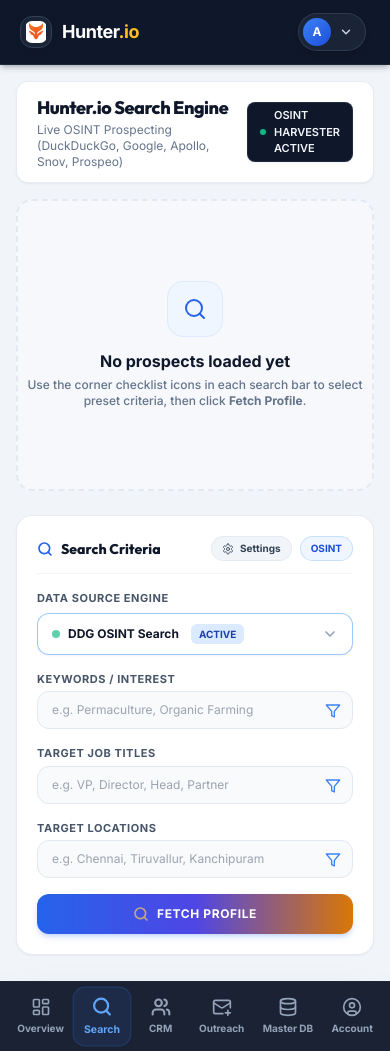
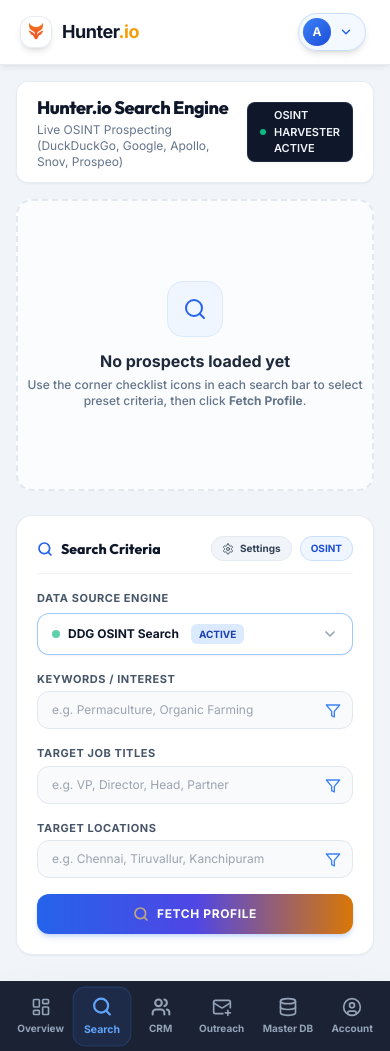
Before and after one commit to ArionGD/headhunter, a Django app: page /dashboard/ in a window 390 px wide. Run offline with Django 5.2, Linux system fonts and the light colour scheme; some libraries are stand-ins or nearby versions.

Commit message:
v1.5 Final: Restored exact v1.2 Light theme layout (header logo box, profile pill, white glass cards) without dark mode mixing

```diff
--- a/core/templates/app_base.html
+++ b/core/templates/app_base.html
@@ -135,45 +135,45 @@
 </head>
 <body class="h-full flex flex-col antialiased text-slate-800 dark:text-slate-100 bg-slate-100 dark:bg-slate-950 transition-colors duration-200">
 
-    <!-- ENTERPRISE HEADER BAR (Slate-900 on Mobile, Light White on PC view >= md) -->
-    <header class="sticky top-0 z-40 bg-slate-900 md:bg-white dark:md:bg-slate-900 border-b border-slate-800 md:border-slate-200/80 dark:md:border-slate-800 text-white md:text-slate-800 dark:md:text-white shadow-md shadow-slate-950/20 md:shadow-slate-900/5 transition-colors">
+    <!-- ENTERPRISE HEADER BAR (Clean Glass White in Light Mode, Deep Blue in Dark Mode) -->
+    <header class="sticky top-0 z-40 bg-white/95 dark:bg-slate-900/95 backdrop-blur-xl border-b border-slate-200/80 dark:border-slate-800 text-slate-800 dark:text-white shadow-md shadow-slate-900/5 transition-colors">
         <div class="w-full h-16 flex items-center justify-between px-3 md:px-0">
 
             <!-- Left Side: Logo & Brand Container -->
             <div class="w-auto md:w-64 h-full flex items-center px-2 md:px-6 flex-shrink-0 relative">
                 <a href="{% url 'home' %}" class="flex items-center gap-2.5 group">
-                    <img src="{% static 'images/fox_logo.png' %}" alt="Fox Logo" class="w-8 h-8 md:w-9 md:h-9 object-contain rounded-xl border border-slate-700 md:border-slate-50 bg-slate-800/80 md:bg-white/80 backdrop-blur-md p-1 shadow-md shadow-slate-900/10 flex-shrink-0 group-hover:scale-105 transition-all duration-200" />
+                    <img src="{% static 'images/fox_logo.png' %}" alt="Fox Logo" class="w-8 h-8 md:w-9 md:h-9 object-contain rounded-xl border border-slate-200/80 dark:border-slate-700 bg-white/90 dark:bg-slate-800/90 backdrop-blur-md p-1 shadow-md flex-shrink-0 group-hover:scale-105 transition-all duration-200" />
                     <div class="leading-none">
-                        <p class="text-lg md:text-xl font-extrabold text-white md:text-slate-900 tracking-tight">Hunter<span class="text-amber-400 md:text-amber-500">.io</span></p>
+                        <p class="text-lg md:text-xl font-extrabold text-slate-900 dark:text-white tracking-tight">Hunter<span class="text-amber-500 dark:text-amber-400">.io</span></p>
                     </div>
                 </a>
 
                 <!-- Vertical Separator Line (Desktop only) -->
-                <div class="absolute right-0 top-3.5 bottom-3.5 w-px bg-slate-200/90 hidden md:block"></div>
+                <div class="absolute right-0 top-3.5 bottom-3.5 w-px bg-slate-200/90 dark:bg-slate-800 hidden md:block"></div>
             </div>
 
             <!-- Content Header Area -->
             <div class="flex-1 px-3 md:px-6 flex items-center justify-between gap-3 min-w-0">
 
                 <!-- 1. Glassmorphic Light Blue Breadcrumb Pill (Desktop only) -->
-                <div class="hidden md:inline-flex items-center gap-1.5 bg-blue-50/70 backdrop-blur-md border border-blue-200/80 rounded-2xl px-4 py-1.5 text-xs text-blue-800 font-semibold shadow-md shadow-blue-500/5 flex-shrink-0">
-                    <span class="text-blue-600 font-medium">Admin</span>
+                <div class="hidden md:inline-flex items-center gap-1.5 bg-blue-50/70 dark:bg-slate-800/80 backdrop-blur-md border border-blue-200/80 dark:border-slate-700 rounded-2xl px-4 py-1.5 text-xs text-blue-800 dark:text-blue-300 font-semibold shadow-md shadow-blue-500/5 flex-shrink-0">
+                    <span class="text-blue-600 dark:text-blue-400 font-medium">Admin</span>
                     <svg xmlns="http://www.w3.org/2000/svg" class="w-3 h-3 text-blue-400" viewBox="0 0 24 24" fill="none" stroke="currentColor" stroke-width="2.5" stroke-linecap="round" stroke-linejoin="round"><path d="m9 18 6-6-6-6"/></svg>
-                    <span class="text-blue-900 font-extrabold">{% block breadcrumb %}Control Panel{% endblock %}</span>
+                    <span class="text-blue-900 dark:text-white font-extrabold">{% block breadcrumb %}Control Panel{% endblock %}</span>
                 </div>
 
                 <!-- 2. Global Search Input (Desktop only) -->
                 <div class="hidden md:flex items-center flex-1 max-w-lg mx-auto">
-                    <div class="relative w-full flex items-center bg-blue-50/50 backdrop-blur-md border border-blue-200/80 rounded-2xl px-4 py-2.5 shadow-md shadow-blue-500/5 transition-all focus-within:bg-white focus-within:ring-2 focus-within:ring-blue-500/30 focus-within:border-blue-400">
+                    <div class="relative w-full flex items-center bg-blue-50/50 dark:bg-slate-800/60 backdrop-blur-md border border-blue-200/80 dark:border-slate-700 rounded-2xl px-4 py-2.5 shadow-md shadow-blue-500/5 transition-all focus-within:bg-white dark:focus-within:bg-slate-900 focus-within:ring-2 focus-within:ring-blue-500/30 focus-within:border-blue-400">
                         <input type="text" placeholder="Search users, profiles, leads..."
-                               class="w-full bg-transparent text-xs text-slate-800 placeholder-slate-400 focus:outline-none pr-16 font-medium" />
+                               class="w-full bg-transparent text-xs text-slate-800 dark:text-white placeholder-slate-400 focus:outline-none pr-16 font-medium" />
 
                         <!-- Right Side Action Icons -->
                         <div class="absolute right-2 flex items-center gap-1.5">
-                            <button type="button" title="Filter Options" class="text-blue-500 hover:text-blue-600 p-1 rounded-lg hover:bg-blue-100/60 transition-all">
+                            <button type="button" title="Filter Options" class="text-blue-500 hover:text-blue-600 p-1 rounded-lg hover:bg-blue-100/60 dark:hover:bg-slate-700 transition-all">
                                 <svg xmlns="http://www.w3.org/2000/svg" class="w-4 h-4" viewBox="0 0 24 24" fill="none" stroke="currentColor" stroke-width="2" stroke-linecap="round" stroke-linejoin="round"><polygon points="22 3 2 3 10 12.46 10 19 14 21 14 12.46 22 3"/></svg>
                             </button>
-                            <button type="button" title="Search" class="bg-blue-100/70 hover:bg-blue-200/80 text-blue-700 border border-blue-300/80 p-1.5 rounded-xl shadow-xs transition-all active:scale-95">
+                            <button type="button" title="Search" class="bg-blue-100/70 dark:bg-slate-700 hover:bg-blue-200/80 text-blue-700 dark:text-blue-300 border border-blue-300/80 dark:border-slate-600 p-1.5 rounded-xl shadow-xs transition-all active:scale-95">
                                 <svg xmlns="http://www.w3.org/2000/svg" class="w-3.5 h-3.5" viewBox="0 0 24 24" fill="none" stroke="currentColor" stroke-width="2.5" stroke-linecap="round" stroke-linejoin="round"><circle cx="11" cy="11" r="8"/><path d="m21 21-4.3-4.3"/></svg>
                             </button>
                         </div>
@@ -182,7 +182,7 @@
 
             <!-- Right Header Actions -->
             <div class="flex items-center gap-2.5 ml-auto">
-                <span class="hidden sm:inline-flex items-center gap-1.5 bg-blue-50/70 backdrop-blur-md text-blue-800 border border-blue-200/80 text-xs font-extrabold px-3.5 py-1.5 rounded-2xl shadow-md shadow-blue-500/5">
+                <span class="hidden sm:inline-flex items-center gap-1.5 bg-blue-50/70 dark:bg-slate-800/80 backdrop-blur-md text-blue-800 dark:text-blue-300 border border-blue-200/80 dark:border-slate-700 text-xs font-extrabold px-3.5 py-1.5 rounded-2xl shadow-md shadow-blue-500/5">
                     Control Panel
                 </span>
 
@@ -194,14 +194,14 @@
                     <svg xmlns="http://www.w3.org/2000/svg" class="w-4 h-4 theme-icon-moon text-amber-400" viewBox="0 0 24 24" fill="none" stroke="currentColor" stroke-width="2" stroke-linecap="round" stroke-linejoin="round"><path d="M12 3a6 6 0 0 0 9 9 9 9 0 1 1-9-9Z"/></svg>
                 </button>
 
-                <!-- Profile Pill (Dark on Mobile, Light Blue on PC view) -->
+                <!-- Profile Pill (Light Blue on PC view, Slate-800 in Dark mode) -->
                 <div class="relative md:border-l md:border-slate-200/80 dark:md:border-slate-800 md:pl-2.5">
                         <button type="button" onclick="toggleUserDropdown()" id="userProfileBtn"
-                                class="bg-slate-800/80 md:bg-blue-50/70 dark:md:bg-slate-800/80 backdrop-blur-md border border-slate-700/80 md:border-blue-200/80 dark:md:border-slate-700 hover:border-blue-400 rounded-full p-1 pr-3 flex items-center gap-2 shadow-md hover:bg-slate-700/80 md:hover:bg-blue-100/70 transition-all cursor-pointer group focus:outline-none">
+                                class="bg-blue-50/70 dark:bg-slate-800/80 backdrop-blur-md border border-blue-200/80 dark:border-slate-700 hover:border-blue-400 rounded-full p-1 pr-3 flex items-center gap-2 shadow-md hover:bg-blue-100/70 dark:hover:bg-slate-700/80 transition-all cursor-pointer group focus:outline-none">
                             <div class="w-7 h-7 rounded-full bg-gradient-to-br from-blue-500 to-blue-700 text-white font-extrabold text-xs flex items-center justify-center shadow-xs">
                                 A
                             </div>
-                            <svg xmlns="http://www.w3.org/2000/svg" class="w-3.5 h-3.5 text-slate-300 md:text-blue-500 dark:md:text-slate-300 group-hover:text-white md:group-hover:text-blue-700 transition-transform" viewBox="0 0 24 24" fill="none" stroke="currentColor" stroke-width="2.5" stroke-linecap="round" stroke-linejoin="round"><path d="m6 9 6 6 6-6"/></svg>
+                            <svg xmlns="http://www.w3.org/2000/svg" class="w-3.5 h-3.5 text-blue-600 dark:text-slate-300 group-hover:text-blue-800 dark:group-hover:text-white transition-transform" viewBox="0 0 24 24" fill="none" stroke="currentColor" stroke-width="2.5" stroke-linecap="round" stroke-linejoin="round"><path d="m6 9 6 6 6-6"/></svg>
                         </button>
 
                         <div id="userDropdownMenu" class="hidden absolute right-0 top-full mt-2.5 w-56 bg-white/95 dark:bg-slate-900/95 backdrop-blur-xl border border-blue-200/90 dark:border-slate-800 rounded-2xl shadow-xl p-2 z-50 text-xs space-y-1.5 animate-in fade-in zoom-in-95 duration-150 text-slate-700 dark:text-slate-200">
--- a/core/templates/core/dashboard.html
+++ b/core/templates/core/dashboard.html
@@ -193,11 +193,11 @@
 
             <!-- Initial Empty State -->
             {% else %}
-            <div id="results_empty_state" class="text-center py-20 border-2 border-dashed border-slate-200/90 dark:border-slate-800 rounded-2xl bg-slate-50/70 dark:bg-slate-900/60">
+            <div id="results_empty_state" class="text-center py-20 border-2 border-dashed border-slate-200 dark:border-slate-800 rounded-2xl bg-white/70 dark:bg-slate-900/60">
                 <div class="w-14 h-14 mx-auto rounded-2xl bg-blue-50 dark:bg-slate-800 flex items-center justify-center mb-3 border border-blue-100 dark:border-slate-700">
                     <svg xmlns="http://www.w3.org/2000/svg" class="w-6 h-6 text-blue-600 dark:text-blue-400" viewBox="0 0 24 24" fill="none" stroke="currentColor" stroke-width="2" stroke-linecap="round" stroke-linejoin="round"><circle cx="11" cy="11" r="8"/><path d="m21 21-4.3-4.3"/></svg>
                 </div>
-                <p class="text-slate-900 dark:text-white font-extrabold text-base">No prospects loaded yet</p>
+                <p class="text-slate-800 dark:text-white font-bold text-base">No prospects loaded yet</p>
                 <p class="text-slate-500 dark:text-slate-400 text-xs mt-1 max-w-sm mx-auto font-medium">Use the corner checklist icons in each search bar to select preset criteria, then click <strong>Fetch Profile</strong>.</p>
             </div>
             {% endif %}
```
